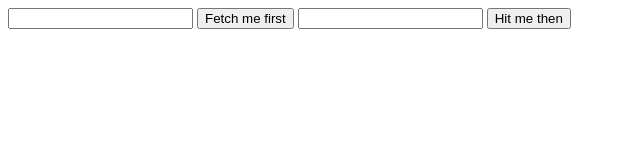
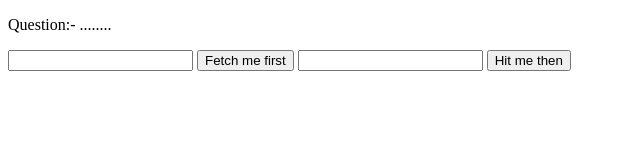
Before and after one commit to abhishekraoas/mock-OTP, a plain HTML site: page index.html in a window 1280 px wide. Shown: the whole page, without its empty margins (0-640 px from the left). Drawn offline with Linux system fonts and the light colour scheme.

Commit message:
Adding question

```diff
--- a/index.html
+++ b/index.html
@@ -7,6 +7,7 @@
     <link href="style.css" rel="stylesheet" type="text/css" />
   </head>
   <body>
+<p>Question:- ........</p>
     <input type="text" class="input" />
     <button id="first-btn">Fetch me first</button>
         <input type="text" class="input" />
```
